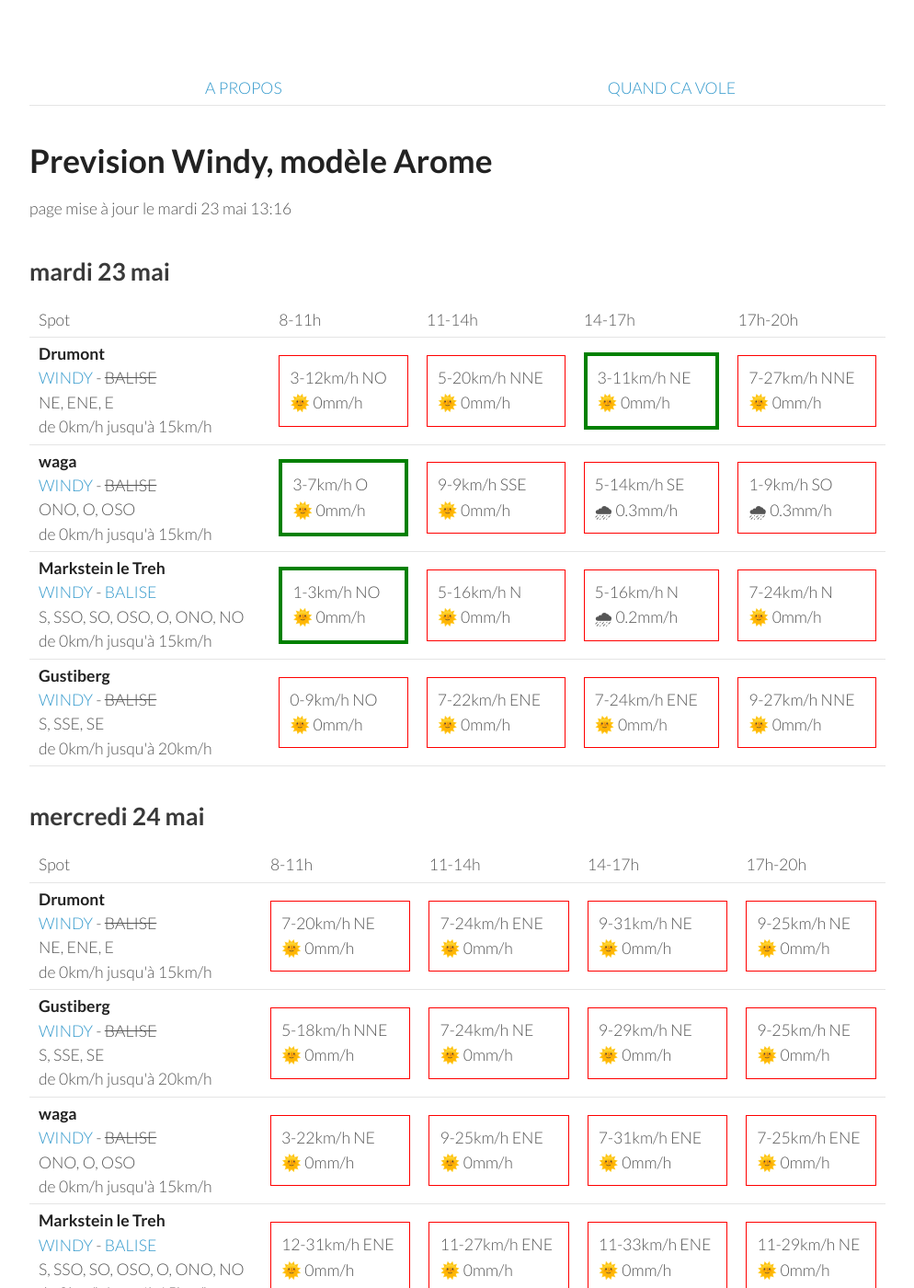
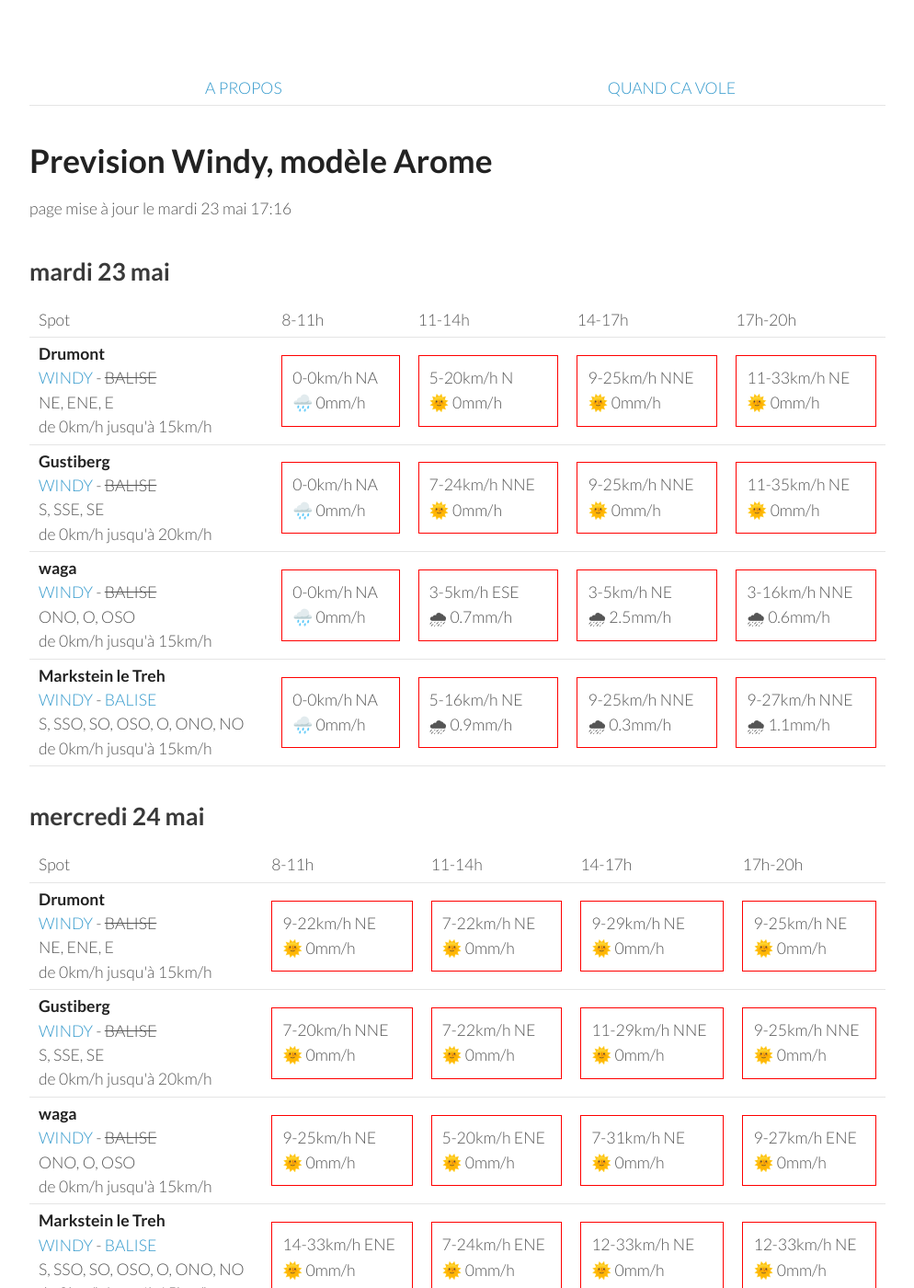
Before and after one commit to parapente-dans-le-nord/parapente-dans-le-nord.github.io, a Jekyll site: the page built from vosges.markdown, in a window 1280 px wide and 1400 px high. Shown: the whole window at 92% size, without its empty margins (26-1020 px from the left). Built offline with Jekyll 4.4.1, drawn with Linux system fonts in a browser that asks for light colours; some of the changed text lies outside the part shown.

Commit message:
update index.markdown

```diff
--- a/vosges.markdown
+++ b/vosges.markdown
@@ -7,7 +7,7 @@ title:  "Tous les spots"
 {: .links}
 
 # Prevision Windy, modèle Arome
-page mise à jour le mardi 23 mai 13:16
+page mise à jour le mardi 23 mai 17:16
 
 ## mardi 23 mai
 
@@ -24,41 +24,37 @@ page mise à jour le mardi 23 mai 13:16
 <tr>
         <td><strong>Drumont</strong><br><a href="https://windy.com/47.898/6.919?47.687,6.919,9,m:eYYagmG">WINDY</a> - <span class="no-balise"> BALISE </span><br> <span class="vent-favorable">NE, ENE, E</span><br><span class="force-vent">de 0km/h jusqu'à 15km/h</span> </td>
 
-            <td><div class="not-flyable"><p>3-12km/h NO</p><p>🌞 0mm/h</p></div></td>
-            <td><div class="not-flyable"><p>5-20km/h NNE</p><p>🌞 0mm/h</p></div></td>
-            <td><div class="flyable"><p>3-11km/h NE</p><p>🌞 0mm/h</p></div></td>
-            <td><div class="not-flyable"><p>7-27km/h NNE</p><p>🌞 0mm/h</p></div></td>
+            <td><div class="not-flyable"><p>0-0km/h NA</p><p>🌧️ 0mm/h</p></div></td>
+            <td><div class="not-flyable"><p>5-20km/h N</p><p>🌞 0mm/h</p></div></td>
+            <td><div class="not-flyable"><p>9-25km/h NNE</p><p>🌞 0mm/h</p></div></td>
+            <td><div class="not-flyable"><p>11-33km/h NE</p><p>🌞 0mm/h</p></div></td>
 
+    </tr>
+<tr>
+        <td><strong>Gustiberg</strong><br><a href="https://windy.com/47.894/6.934?47.891,6.934,15,m:eYYagmI">WINDY</a> - <span class="no-balise"> BALISE </span><br> <span class="vent-favorable">S, SSE, SE</span><br><span class="force-vent">de 0km/h jusqu'à 20km/h</span> </td>
+
+            <td><div class="not-flyable"><p>0-0km/h NA</p><p>🌧️ 0mm/h</p></div></td>
+            <td><div class="not-flyable"><p>7-24km/h NNE</p><p>🌞 0mm/h</p></div></td>
+            <td><div class="not-flyable"><p>9-25km/h NNE</p><p>🌞 0mm/h</p></div></td>
+            <td><div class="not-flyable"><p>11-35km/h NE</p><p>🌞 0mm/h</p></div></td>
 
     </tr>
 <tr>
         <td><strong>waga</strong><br><a href="https://windy.com/47.903/6.996?47.900,6.983,15">WINDY</a> - <span class="no-balise"> BALISE </span><br> <span class="vent-favorable">ONO, O, OSO</span><br><span class="force-vent">de 0km/h jusqu'à 15km/h</span> </td>
 
-            <td><div class="flyable"><p>3-7km/h O</p><p>🌞 0mm/h</p></div></td>
-            <td><div class="not-flyable"><p>9-9km/h SSE</p><p>🌞 0mm/h</p></div></td>
-            <td><div class="not-flyable"><p>5-14km/h SE</p><p>🌧 0.3mm/h</p></div></td>
-            <td><div class="not-flyable"><p>1-9km/h SO</p><p>🌧 0.3mm/h</p></div></td>
-
+            <td><div class="not-flyable"><p>0-0km/h NA</p><p>🌧️ 0mm/h</p></div></td>
+            <td><div class="not-flyable"><p>3-5km/h ESE</p><p>🌧 0.7mm/h</p></div></td>
+            <td><div class="not-flyable"><p>3-5km/h NE</p><p>🌧 2.5mm/h</p></div></td>
+            <td><div class="not-flyable"><p>3-16km/h NNE</p><p>🌧 0.6mm/h</p></div></td>
 
     </tr>
 <tr>
         <td><strong>Markstein le Treh</strong><br><a href="https://windy.com/47.926/7.012?47.505,7.012,8,m:eY1agmQ">WINDY</a> - <span class=""><a href="http://www.balisemeteo.com/balise.php?idBalise=136">BALISE</a> </span><br> <span class="vent-favorable">S, SSO, SO, OSO, O, ONO, NO</span><br><span class="force-vent">de 0km/h jusqu'à 15km/h</span> </td>
 
-            <td><div class="flyable"><p>1-3km/h NO</p><p>🌞 0mm/h</p></div></td>
-            <td><div class="not-flyable"><p>5-16km/h N</p><p>🌞 0mm/h</p></div></td>
-            <td><div class="not-flyable"><p>5-16km/h N</p><p>🌧 0.2mm/h</p></div></td>
-            <td><div class="not-flyable"><p>7-24km/h N</p><p>🌞 0mm/h</p></div></td>
-
-
-    </tr>
-<tr>
-        <td><strong>Gustiberg</strong><br><a href="https://windy.com/47.894/6.934?47.891,6.934,15,m:eYYagmI">WINDY</a> - <span class="no-balise"> BALISE </span><br> <span class="vent-favorable">S, SSE, SE</span><br><span class="force-vent">de 0km/h jusqu'à 20km/h</span> </td>
-
-            <td><div class="not-flyable"><p>0-9km/h NO</p><p>🌞 0mm/h</p></div></td>
-            <td><div class="not-flyable"><p>7-22km/h ENE</p><p>🌞 0mm/h</p></div></td>
-            <td><div class="not-flyable"><p>7-24km/h ENE</p><p>🌞 0mm/h</p></div></td>
-            <td><div class="not-flyable"><p>9-27km/h NNE</p><p>🌞 0mm/h</p></div></td>
-
+            <td><div class="not-flyable"><p>0-0km/h NA</p><p>🌧️ 0mm/h</p></div></td>
+            <td><div class="not-flyable"><p>5-16km/h NE</p><p>🌧 0.9mm/h</p></div></td>
+            <td><div class="not-flyable"><p>9-25km/h NNE</p><p>🌧 0.3mm/h</p></div></td>
+            <td><div class="not-flyable"><p>9-27km/h NNE</p><p>🌧 1.1mm/h</p></div></td>
 
     </tr>
 
@@ -80,9 +76,9 @@ page mise à jour le mardi 23 mai 13:16
 <tr>
         <td><strong>Drumont</strong><br><a href="https://windy.com/47.898/6.919?47.687,6.919,9,m:eYYagmG">WINDY</a> - <span class="no-balise"> BALISE </span><br> <span class="vent-favorable">NE, ENE, E</span><br><span class="force-vent">de 0km/h jusqu'à 15km/h</span> </td>
 
-            <td><div class="not-flyable"><p>7-20km/h NE</p><p>🌞 0mm/h</p></div></td>
-            <td><div class="not-flyable"><p>7-24km/h ENE</p><p>🌞 0mm/h</p></div></td>
-            <td><div class="not-flyable"><p>9-31km/h NE</p><p>🌞 0mm/h</p></div></td>
+            <td><div class="not-flyable"><p>9-22km/h NE</p><p>🌞 0mm/h</p></div></td>
+            <td><div class="not-flyable"><p>7-22km/h NE</p><p>🌞 0mm/h</p></div></td>
+            <td><div class="not-flyable"><p>9-29km/h NE</p><p>🌞 0mm/h</p></div></td>
             <td><div class="not-flyable"><p>9-25km/h NE</p><p>🌞 0mm/h</p></div></td>
 
 
@@ -90,30 +86,30 @@ page mise à jour le mardi 23 mai 13:16
 <tr>
         <td><strong>Gustiberg</strong><br><a href="https://windy.com/47.894/6.934?47.891,6.934,15,m:eYYagmI">WINDY</a> - <span class="no-balise"> BALISE </span><br> <span class="vent-favorable">S, SSE, SE</span><br><span class="force-vent">de 0km/h jusqu'à 20km/h</span> </td>
 
-            <td><div class="not-flyable"><p>5-18km/h NNE</p><p>🌞 0mm/h</p></div></td>
-            <td><div class="not-flyable"><p>7-24km/h NE</p><p>🌞 0mm/h</p></div></td>
-            <td><div class="not-flyable"><p>9-29km/h NE</p><p>🌞 0mm/h</p></div></td>
-            <td><div class="not-flyable"><p>9-25km/h NE</p><p>🌞 0mm/h</p></div></td>
+            <td><div class="not-flyable"><p>7-20km/h NNE</p><p>🌞 0mm/h</p></div></td>
+            <td><div class="not-flyable"><p>7-22km/h NE</p><p>🌞 0mm/h</p></div></td>
+            <td><div class="not-flyable"><p>11-29km/h NNE</p><p>🌞 0mm/h</p></div></td>
+            <td><div class="not-flyable"><p>9-25km/h NNE</p><p>🌞 0mm/h</p></div></td>
 
 
     </tr>
 <tr>
         <td><strong>waga</strong><br><a href="https://windy.com/47.903/6.996?47.900,6.983,15">WINDY</a> - <span class="no-balise"> BALISE </span><br> <span class="vent-favorable">ONO, O, OSO</span><br><span class="force-vent">de 0km/h jusqu'à 15km/h</span> </td>
 
-            <td><div class="not-flyable"><p>3-22km/h NE</p><p>🌞 0mm/h</p></div></td>
-            <td><div class="not-flyable"><p>9-25km/h ENE</p><p>🌞 0mm/h</p></div></td>
-            <td><div class="not-flyable"><p>7-31km/h ENE</p><p>🌞 0mm/h</p></div></td>
-            <td><div class="not-flyable"><p>7-25km/h ENE</p><p>🌞 0mm/h</p></div></td>
+            <td><div class="not-flyable"><p>9-25km/h NE</p><p>🌞 0mm/h</p></div></td>
+            <td><div class="not-flyable"><p>5-20km/h ENE</p><p>🌞 0mm/h</p></div></td>
+            <td><div class="not-flyable"><p>7-31km/h NE</p><p>🌞 0mm/h</p></div></td>
+            <td><div class="not-flyable"><p>9-27km/h ENE</p><p>🌞 0mm/h</p></div></td>
 
 
     </tr>
 <tr>
         <td><strong>Markstein le Treh</strong><br><a href="https://windy.com/47.926/7.012?47.505,7.012,8,m:eY1agmQ">WINDY</a> - <span class=""><a href="http://www.balisemeteo.com/balise.php?idBalise=136">BALISE</a> </span><br> <span class="vent-favorable">S, SSO, SO, OSO, O, ONO, NO</span><br><span class="force-vent">de 0km/h jusqu'à 15km/h</span> </td>
 
-            <td><div class="not-flyable"><p>12-31km/h ENE</p><p>🌞 0mm/h</p></div></td>
-            <td><div class="not-flyable"><p>11-27km/h ENE</p><p>🌞 0mm/h</p></div></td>
-            <td><div class="not-flyable"><p>11-33km/h ENE</p><p>🌞 0mm/h</p></div></td>
-            <td><div class="not-flyable"><p>11-29km/h NE</p><p>🌞 0mm/h</p></div></td>
+            <td><div class="not-flyable"><p>14-33km/h ENE</p><p>🌞 0mm/h</p></div></td>
+            <td><div class="not-flyable"><p>7-24km/h ENE</p><p>🌞 0mm/h</p></div></td>
+            <td><div class="not-flyable"><p>12-33km/h NE</p><p>🌞 0mm/h</p></div></td>
+            <td><div class="not-flyable"><p>12-33km/h NE</p><p>🌞 0mm/h</p></div></td>
 
 
     </tr>
@@ -136,40 +132,40 @@ page mise à jour le mardi 23 mai 13:16
 <tr>
         <td><strong>Drumont</strong><br><a href="https://windy.com/47.898/6.919?47.687,6.919,9,m:eYYagmG">WINDY</a> - <span class="no-balise"> BALISE </span><br> <span class="vent-favorable">NE, ENE, E</span><br><span class="force-vent">de 0km/h jusqu'à 15km/h</span> </td>
 
-            <td><div class="not-flyable"><p>14-42km/h ENE</p><p>🌞 0mm/h</p></div></td>
-            <td><div class="not-flyable"><p>18-51km/h ENE</p><p>🌞 0mm/h</p></div></td>
+            <td><div class="not-flyable"><p>14-44km/h ENE</p><p>🌞 0mm/h</p></div></td>
             <td><div class="not-flyable"><p>18-50km/h ENE</p><p>🌞 0mm/h</p></div></td>
-            <td><div class="not-flyable"><p>12-46km/h NE</p><p>🌞 0mm/h</p></div></td>
+            <td><div class="not-flyable"><p>16-50km/h ENE</p><p>🌞 0mm/h</p></div></td>
+            <td><div class="not-flyable"><p>14-44km/h NE</p><p>🌞 0mm/h</p></div></td>
 
 
     </tr>
 <tr>
         <td><strong>Markstein le Treh</strong><br><a href="https://windy.com/47.926/7.012?47.505,7.012,8,m:eY1agmQ">WINDY</a> - <span class=""><a href="http://www.balisemeteo.com/balise.php?idBalise=136">BALISE</a> </span><br> <span class="vent-favorable">S, SSO, SO, OSO, O, ONO, NO</span><br><span class="force-vent">de 0km/h jusqu'à 15km/h</span> </td>
 
-            <td><div class="not-flyable"><p>12-46km/h NE</p><p>🌞 0mm/h</p></div></td>
-            <td><div class="not-flyable"><p>18-55km/h ENE</p><p>🌞 0mm/h</p></div></td>
+            <td><div class="not-flyable"><p>14-50km/h NE</p><p>🌞 0mm/h</p></div></td>
             <td><div class="not-flyable"><p>18-55km/h NE</p><p>🌞 0mm/h</p></div></td>
-            <td><div class="not-flyable"><p>14-51km/h NE</p><p>🌞 0mm/h</p></div></td>
+            <td><div class="not-flyable"><p>18-55km/h NE</p><p>🌞 0mm/h</p></div></td>
+            <td><div class="not-flyable"><p>14-50km/h NE</p><p>🌞 0mm/h</p></div></td>
 
 
     </tr>
 <tr>
         <td><strong>waga</strong><br><a href="https://windy.com/47.903/6.996?47.900,6.983,15">WINDY</a> - <span class="no-balise"> BALISE </span><br> <span class="vent-favorable">ONO, O, OSO</span><br><span class="force-vent">de 0km/h jusqu'à 15km/h</span> </td>
 
-            <td><div class="not-flyable"><p>14-46km/h NE</p><p>🌞 0mm/h</p></div></td>
-            <td><div class="not-flyable"><p>18-55km/h ENE</p><p>🌞 0mm/h</p></div></td>
+            <td><div class="not-flyable"><p>14-50km/h NE</p><p>🌞 0mm/h</p></div></td>
             <td><div class="not-flyable"><p>18-55km/h NE</p><p>🌞 0mm/h</p></div></td>
-            <td><div class="not-flyable"><p>14-51km/h NE</p><p>🌞 0mm/h</p></div></td>
+            <td><div class="not-flyable"><p>16-55km/h NE</p><p>🌞 0mm/h</p></div></td>
+            <td><div class="not-flyable"><p>14-48km/h NE</p><p>🌞 0mm/h</p></div></td>
 
 
     </tr>
 <tr>
         <td><strong>Gustiberg</strong><br><a href="https://windy.com/47.894/6.934?47.891,6.934,15,m:eYYagmI">WINDY</a> - <span class="no-balise"> BALISE </span><br> <span class="vent-favorable">S, SSE, SE</span><br><span class="force-vent">de 0km/h jusqu'à 20km/h</span> </td>
 
+            <td><div class="not-flyable"><p>14-46km/h ENE</p><p>🌞 0mm/h</p></div></td>
+            <td><div class="not-flyable"><p>18-51km/h ENE</p><p>🌞 0mm/h</p></div></td>
+            <td><div class="not-flyable"><p>16-51km/h NE</p><p>🌞 0mm/h</p></div></td>
             <td><div class="not-flyable"><p>14-44km/h NE</p><p>🌞 0mm/h</p></div></td>
-            <td><div class="not-flyable"><p>18-51km/h ENE</p><p>🌞 0mm/h</p></div></td>
-            <td><div class="not-flyable"><p>18-51km/h ENE</p><p>🌞 0mm/h</p></div></td>
-            <td><div class="not-flyable"><p>12-48km/h NE</p><p>🌞 0mm/h</p></div></td>
 
 
     </tr>
@@ -192,40 +188,40 @@ page mise à jour le mardi 23 mai 13:16
 <tr>
         <td><strong>Drumont</strong><br><a href="https://windy.com/47.898/6.919?47.687,6.919,9,m:eYYagmG">WINDY</a> - <span class="no-balise"> BALISE </span><br> <span class="vent-favorable">NE, ENE, E</span><br><span class="force-vent">de 0km/h jusqu'à 15km/h</span> </td>
 
+            <td><div class="not-flyable"><p>9-29km/h ENE</p><p>🌞 0mm/h</p></div></td>
+            <td><div class="not-flyable"><p>9-29km/h ENE</p><p>🌞 0mm/h</p></div></td>
             <td><div class="not-flyable"><p>11-31km/h ENE</p><p>🌞 0mm/h</p></div></td>
+            <td><div class="not-flyable"><p>12-33km/h ENE</p><p>🌞 0mm/h</p></div></td>
+
+
+    </tr>
+<tr>
+        <td><strong>Gustiberg</strong><br><a href="https://windy.com/47.894/6.934?47.891,6.934,15,m:eYYagmI">WINDY</a> - <span class="no-balise"> BALISE </span><br> <span class="vent-favorable">S, SSE, SE</span><br><span class="force-vent">de 0km/h jusqu'à 20km/h</span> </td>
+
+            <td><div class="not-flyable"><p>9-29km/h ENE</p><p>🌞 0mm/h</p></div></td>
+            <td><div class="not-flyable"><p>9-31km/h ENE</p><p>🌞 0mm/h</p></div></td>
             <td><div class="not-flyable"><p>11-33km/h ENE</p><p>🌞 0mm/h</p></div></td>
-            <td><div class="not-flyable"><p>12-33km/h ENE</p><p>🌞 0mm/h</p></div></td>
-            <td><div class="not-flyable"><p>14-38km/h NE</p><p>🌞 0mm/h</p></div></td>
+            <td><div class="not-flyable"><p>12-33km/h NE</p><p>🌞 0mm/h</p></div></td>
 
 
     </tr>
 <tr>
         <td><strong>Markstein le Treh</strong><br><a href="https://windy.com/47.926/7.012?47.505,7.012,8,m:eY1agmQ">WINDY</a> - <span class=""><a href="http://www.balisemeteo.com/balise.php?idBalise=136">BALISE</a> </span><br> <span class="vent-favorable">S, SSO, SO, OSO, O, ONO, NO</span><br><span class="force-vent">de 0km/h jusqu'à 15km/h</span> </td>
 
-            <td><div class="not-flyable"><p>9-31km/h NE</p><p>🌞 0mm/h</p></div></td>
-            <td><div class="not-flyable"><p>11-33km/h ENE</p><p>🌞 0mm/h</p></div></td>
+            <td><div class="not-flyable"><p>7-29km/h NE</p><p>🌞 0mm/h</p></div></td>
+            <td><div class="not-flyable"><p>11-31km/h ENE</p><p>🌞 0mm/h</p></div></td>
+            <td><div class="not-flyable"><p>12-35km/h NE</p><p>🌞 0mm/h</p></div></td>
             <td><div class="not-flyable"><p>12-38km/h NE</p><p>🌞 0mm/h</p></div></td>
-            <td><div class="not-flyable"><p>16-44km/h NE</p><p>🌞 0mm/h</p></div></td>
 
 
     </tr>
 <tr>
         <td><strong>waga</strong><br><a href="https://windy.com/47.903/6.996?47.900,6.983,15">WINDY</a> - <span class="no-balise"> BALISE </span><br> <span class="vent-favorable">ONO, O, OSO</span><br><span class="force-vent">de 0km/h jusqu'à 15km/h</span> </td>
 
-            <td><div class="not-flyable"><p>9-33km/h NE</p><p>🌞 0mm/h</p></div></td>
-            <td><div class="not-flyable"><p>11-33km/h ENE</p><p>🌞 0mm/h</p></div></td>
-            <td><div class="not-flyable"><p>12-38km/h NE</p><p>🌞 0mm/h</p></div></td>
-            <td><div class="not-flyable"><p>14-44km/h NE</p><p>🌞 0mm/h</p></div></td>
-
-
-    </tr>
-<tr>
-        <td><strong>Gustiberg</strong><br><a href="https://windy.com/47.894/6.934?47.891,6.934,15,m:eYYagmI">WINDY</a> - <span class="no-balise"> BALISE </span><br> <span class="vent-favorable">S, SSE, SE</span><br><span class="force-vent">de 0km/h jusqu'à 20km/h</span> </td>
-
+            <td><div class="not-flyable"><p>9-29km/h NE</p><p>🌞 0mm/h</p></div></td>
             <td><div class="not-flyable"><p>11-31km/h ENE</p><p>🌞 0mm/h</p></div></td>
-            <td><div class="not-flyable"><p>11-33km/h ENE</p><p>🌞 0mm/h</p></div></td>
-            <td><div class="not-flyable"><p>12-35km/h ENE</p><p>🌞 0mm/h</p></div></td>
-            <td><div class="not-flyable"><p>14-38km/h NE</p><p>🌞 0mm/h</p></div></td>
+            <td><div class="not-flyable"><p>11-35km/h ENE</p><p>🌞 0mm/h</p></div></td>
+            <td><div class="not-flyable"><p>12-37km/h NE</p><p>🌞 0mm/h</p></div></td>
 
 
     </tr>
```
